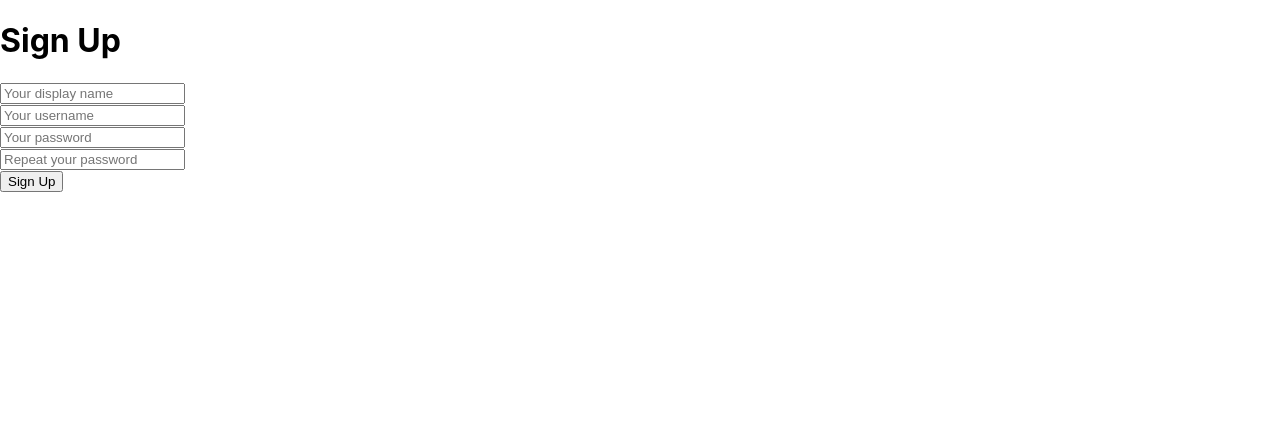
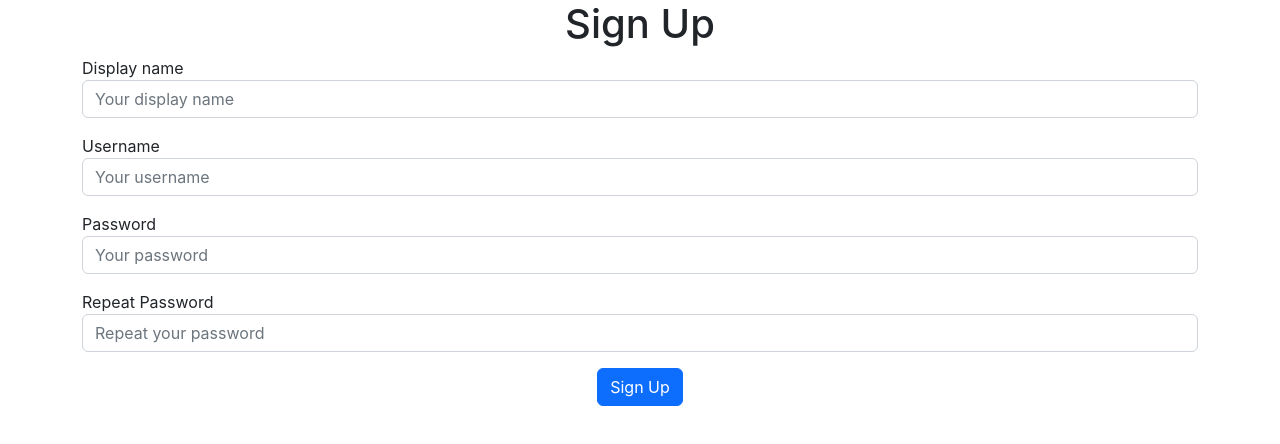
Before and after one commit to lordbyronknox/Spring, a React (Create React App) app in the folder Udemy/Spring Boot and React with Test Driven Development/frontend/: page / in a window 1280 px wide. Shown: the top 444 px of the page. Built offline with nearby package versions, Linux system fonts and the light colour scheme.

Commit message:
User Signup: styling (frontend)

```diff
--- a/Udemy/Spring Boot and React with Test Driven Development/frontend/public/index.html
+++ b/Udemy/Spring Boot and React with Test Driven Development/frontend/public/index.html
@@ -24,7 +24,10 @@
       work correctly both with client-side routing and a non-root public URL.
       Learn how to configure a non-root public URL by running `npm run build`.
     -->
-    <title>React App</title>
+    <!-- CSS only -->
+<link href="https://cdn.jsdelivr.net/npm/bootstrap@5.2.2/dist/css/bootstrap.min.css" rel="stylesheet" integrity="sha384-Zenh87qX5JnK2Jl0vWa8Ck2rdkQ2Bzep5IDxbcnCeuOxjzrPF/et3URy9Bv1WTRi" crossorigin="anonymous">
+
+<title>React App</title>
   </head>
   <body>
     <noscript>You need to enable JavaScript to run this app.</noscript>
--- a/Udemy/Spring Boot and React with Test Driven Development/frontend/src/pages/UserSignupPage.js
+++ b/Udemy/Spring Boot and React with Test Driven Development/frontend/src/pages/UserSignupPage.js
@@ -44,26 +44,35 @@ export class UserSignupPage extends React.Component {
 
     render() {                    //render() = a function of  Component.
         return (                  //jsx: html is javascript code.
-            <div>
-                <h1>Sign Up</h1>
-                <div>
-                    <input placeholder="Your display name" value={this.state.displayName}
+            <div className="container">
+                <h1 className="text-center">Sign Up</h1>
+                <div className="col-12 mb-3">
+                    <label>Display name</label>
+                    <input className="form-control"
+                    placeholder="Your display name"
+                    value={this.state.displayName}
                     onChange={this.onChangeDisplayName}/>
                 </div>
-                <div>
-                    <input placeholder="Your username" value={this.state.username}
+                <div className="col-12 mb-3">
+                    <label>Username</label>
+                    <input className="form-control"
+                    placeholder="Your username" value={this.state.username}
                     onChange={this.onChangeUserName}/>
                 </div>
-                <div>
-                    <input placeholder="Your password" type="password" value={this.state.password}
+                <div className="col-12 mb-3">
+                    <label>Password</label>
+                    <input className="form-control"
+                    placeholder="Your password" type="password" value={this.state.password}
                     onChange={this.onChangePassword}/>
                 </div>
-                <div>
-                    <input placeholder="Repeat your password" type="password" value={this.state.passwordRepeat}
+                <div className="col-12 mb-3">
+                    <label>Repeat Password</label>
+                    <input className="form-control"
+                    placeholder="Repeat your password" type="password" value={this.state.passwordRepeat}
                     onChange={this.onChangePasswordRepeat}/>
                 </div>
-                <div>
-                    <button onClick={this.onClickSignup}>Sign Up</button>
+                <div className="text-center">
+                    <button className="btn btn-primary" onClick={this.onClickSignup}>Sign Up</button>
                 </div>
             </div>
         );
```
